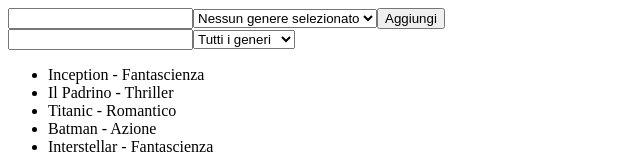
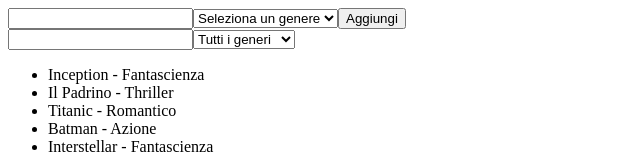
Before and after one commit to gialli24/react-movie-filter, a React (Vite) app: page / in a window 1280 px wide. Shown: the top 156 px of the page, without its empty margins (0-640 px from the left). Built offline with nearby package versions, Linux system fonts and the light colour scheme.

Commit message:
update moviesList state management and improve form handling on select tag

```diff
--- a/src/components/AppMain.jsx
+++ b/src/components/AppMain.jsx
@@ -2,8 +2,7 @@
 
 export default function AppMain({ movies }) {
 
-    let moviesList = [...movies];
-
+    const [moviesList, setMoviesList] = useState(movies);
     const [showedMovies, setShowedMovies] = useState(moviesList);
     const [selectedGenre, setSelectedGenre] = useState("");
     const [searchValue, setSearchValue] = useState("");
@@ -38,15 +37,17 @@
             setShowedMovies(moviesList);
         }
 
-    }, [selectedGenre, searchValue])
+    }, [selectedGenre, searchValue, moviesList])
 
     function handleSubmit(e) {
         e.preventDefault();
 
         if (newTitle.length >= 3 && newGenre) {
-            moviesList = [{ title: newTitle, genre: newGenre }, ...moviesList];
+            const newList = [{ title: newTitle, genre: newGenre }, ...moviesList];
+            setMoviesList(newList);
 
-            setShowedMovies(moviesList);
+            setNewTitle("");
+            setNewGenre("");
         }
 
     }
@@ -56,13 +57,13 @@
             <form onSubmit={handleSubmit}>
                 <input type="text" value={newTitle} onChange={(e) => setNewTitle(e.target.value)} />
 
-                <select onChange={(e) => setNewGenre(e.target.value)}>
-                    <option value="" >Nessun genere selezionato</option>
-                    {
-                        moviesGenres.map((genre, i) => (
-                            <option key={i} value={genre} >{genre}</option>
-                        ))
-                    }
+                <select value={newGenre} onChange={(e) => setNewGenre(e.target.value)}>
+                    <option value="" disabled>Seleziona un genere</option>
+                    {moviesGenres.map((genre, i) => (
+                        <option key={i} value={genre}>
+                            {genre}
+                        </option>
+                    ))}
                 </select>
 
                 <button type="submit">Aggiungi</button>
```
